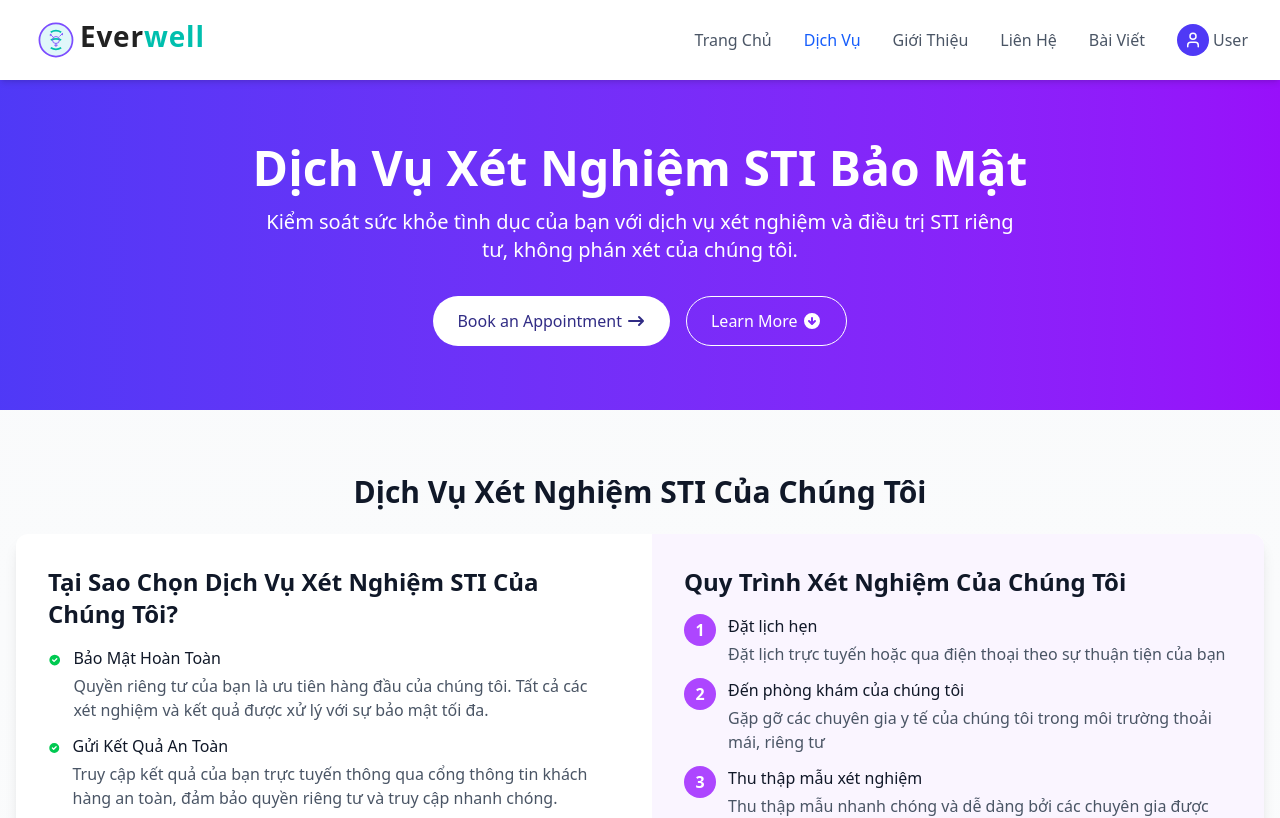
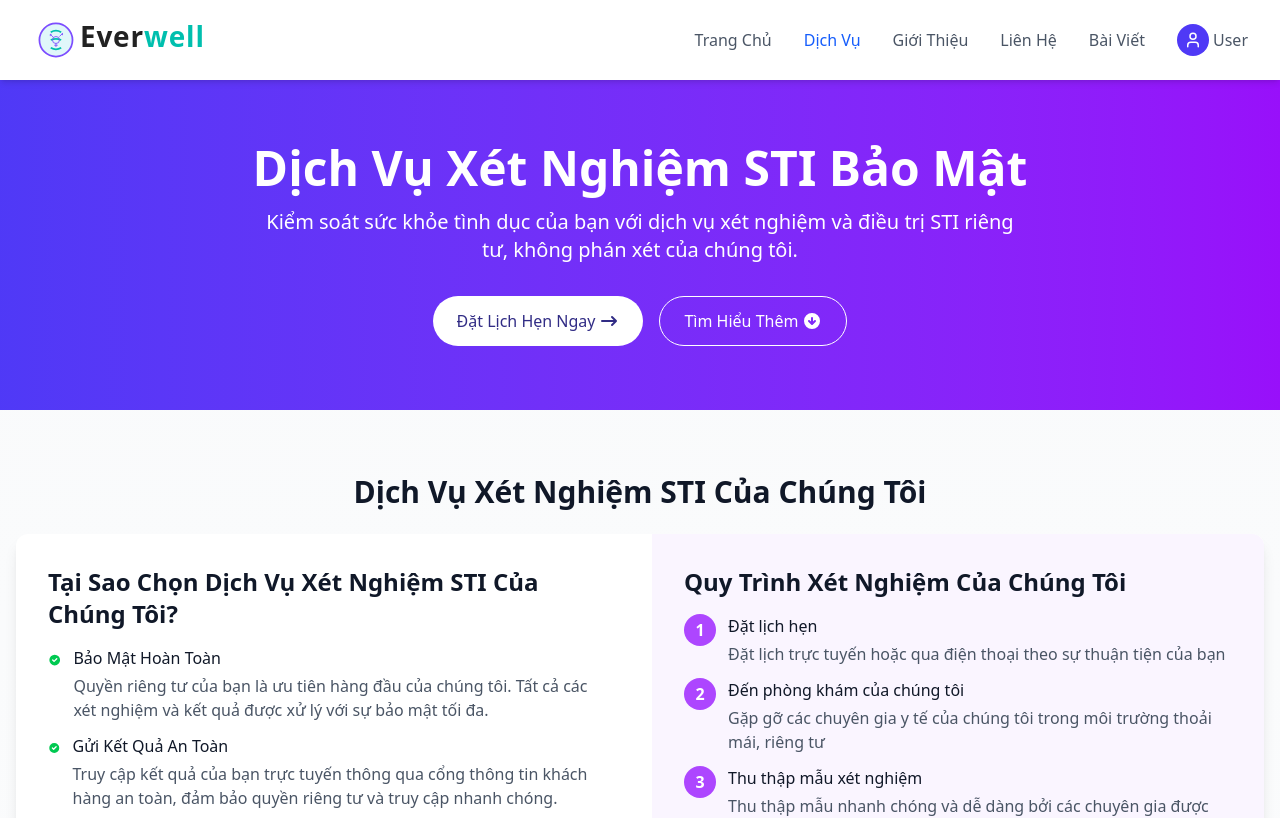
Before and after one commit to hungngo705/Gender-Healthcare-Service-Management-System-FE, a React (Vite) app: page /services/sti-testing in a window 1280 px wide. Shown: the top 818 px of the page. Built offline with nearby package versions, Linux system fonts and the light colour scheme; sample sign-in values are in the browser's storage.

Commit message:
Vietnamese

```diff
--- a/src/components/sti/HeroSection.jsx
+++ b/src/components/sti/HeroSection.jsx
@@ -19,7 +19,7 @@ function HeroSection() {
             href="#appointment"
             className="px-6 py-3 bg-white text-indigo-900 rounded-full font-medium hover:bg-opacity-90 transition-all flex items-center"
           >
-            Book an Appointment
+            Đặt Lịch Hẹn Ngay
             <svg
               xmlns="http://www.w3.org/2000/svg"
               className="h-5 w-5 ml-1"
@@ -37,7 +37,7 @@ function HeroSection() {
             href="#faq"
             className="px-6 py-3 bg-transparent border border-white text-white rounded-full font-medium hover:bg-white hover:bg-opacity-10 transition-all flex items-center"
           >
-            Learn More
+            Tìm Hiểu Thêm
             <svg
               xmlns="http://www.w3.org/2000/svg"
               className="h-5 w-5 ml-1"
```
